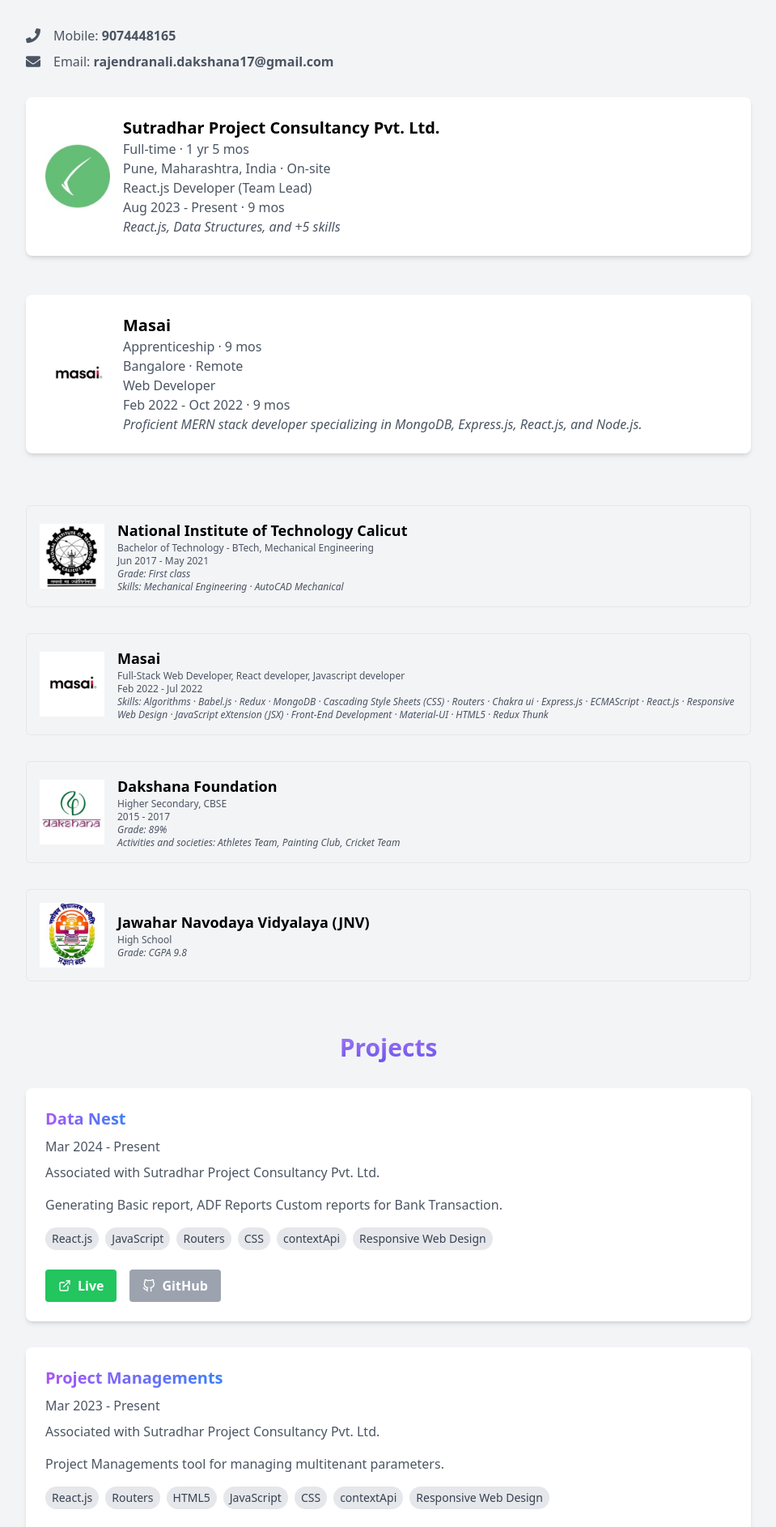
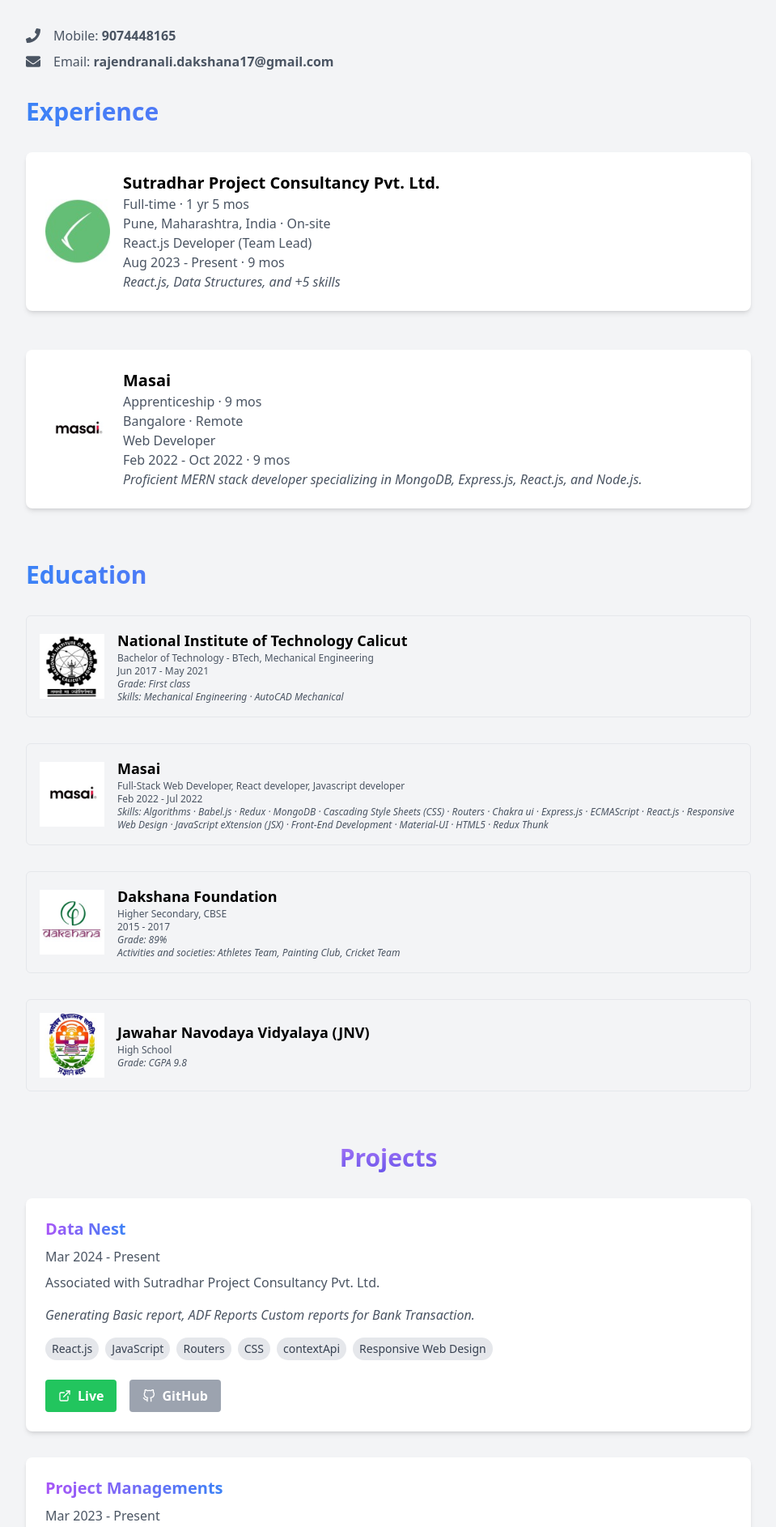
Before and after one commit to rajendranali/portfolioupdate, a React (Create React App) app: page / in a window 1280 px wide. Shown: the part 1180-3066 px from the top of the page at 81% size, without its empty margins (160-1119 px from the left). Built offline with nearby package versions, Linux system fonts and the light colour scheme.

Commit message:
changesa

```diff
--- a/src/Experience/Experience.jsx
+++ b/src/Experience/Experience.jsx
@@ -6,6 +6,7 @@ import masai from './masai.jpg';
 const Experience = () => {
   return (
     <div className="max-w-4xl mx-auto py-8">
+      <h1 className="text-3xl font-bold mb-8 bg-gradient-to-r from-blue-500 to-purple-500 text-transparent bg-clip-text">Experience</h1>
       <div className="space-y-12">
         {/* Experience 1 */}
         <motion.div
--- a/src/components/Education.jsx
+++ b/src/components/Education.jsx
@@ -8,7 +8,9 @@ import jnv from "./jnv.jpg";
 const Education = () => {
   return (
     <div className="max-w-4xl mx-auto py-8">
+      <h1 className="text-3xl font-bold mb-8 bg-gradient-to-r from-blue-500 to-purple-500 text-transparent bg-clip-text">Education</h1>
       <div className="space-y-8">
+        {/* Education 1 */}
         <motion.div
           className="flex items-center border border-gray-200 rounded-md p-4 hover:shadow-md transition duration-300 ease-in-out"
           whileHover={{ scale: 1.05 }}
@@ -24,6 +26,7 @@ const Education = () => {
           </div>
         </motion.div>
 
+        {/* Education 2 */}
         <motion.div
           className="flex items-center border border-gray-200 rounded-md p-4 hover:shadow-md transition duration-300 ease-in-out"
           whileHover={{ scale: 1.05 }}
@@ -38,6 +41,7 @@ const Education = () => {
           </div>
         </motion.div>
 
+        {/* Education 3 */}
         <motion.div
           className="flex items-center border border-gray-200 rounded-md p-4 hover:shadow-md transition duration-300 ease-in-out"
           whileHover={{ scale: 1.05 }}
@@ -53,6 +57,7 @@ const Education = () => {
           </div>
         </motion.div>
 
+        {/* Education 4 */}
         <motion.div
           className="flex items-center border border-gray-200 rounded-md p-4 hover:shadow-md transition duration-300 ease-in-out"
           whileHover={{ scale: 1.05 }}
--- a/src/components/Projects/Project.jsx
+++ b/src/components/Projects/Project.jsx
@@ -9,7 +9,8 @@ const Project = ({ title, date, description,associate, skills, liveLink, githubL
       </h2>
       <p className="text-gray-600 mb-2">{date}</p>
       <p className="text-gray-600 mb-4">{associate}</p>
-      <p className="text-gray-600 mb-4">{description}</p>
+      <p className="text-gray-600 mb-4 italic">{description}</p>
+
       <div className="flex flex-wrap mb-4">
         {skills.map((skill, index) => (
           <div key={index} className="bg-gray-200 text-gray-700 px-2 py-1 rounded-full text-sm mr-2 mb-2">{skill}</div>
```
